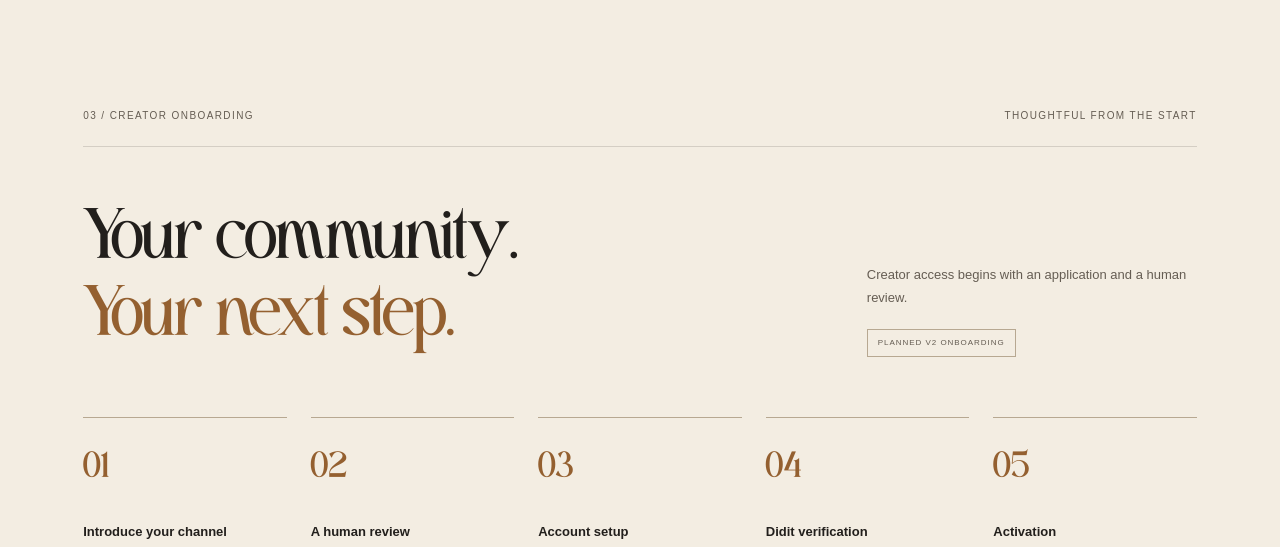
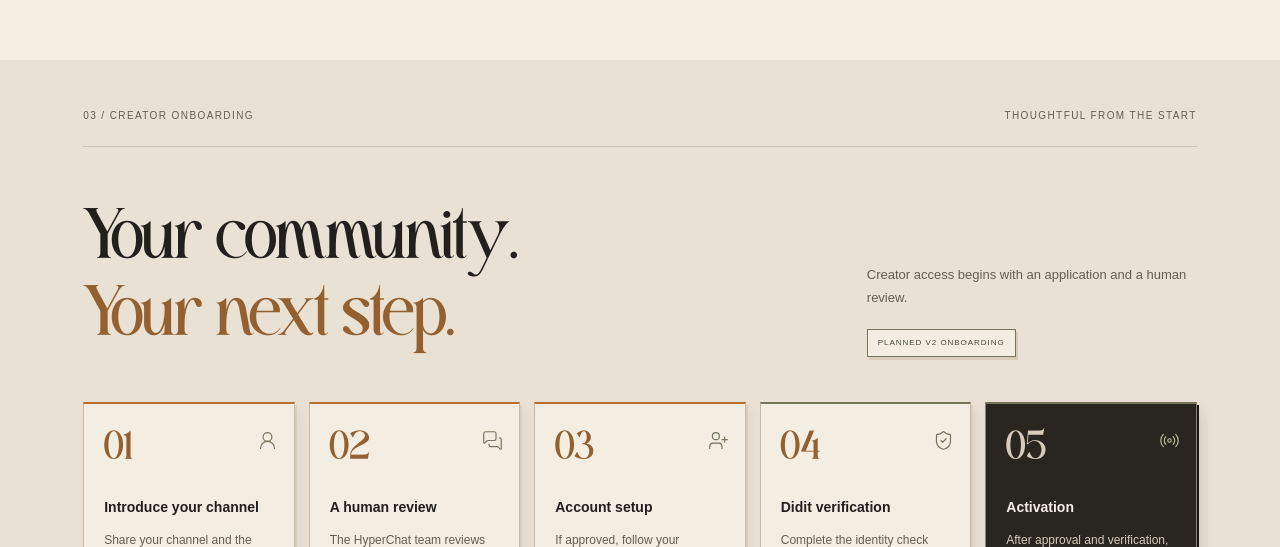
Before and after one commit to Ankit-KK/hyperchat-frontend, a React (Vite) app: page / in a window 1280 px wide. Shown: the part 5705-6252 px from the top of the page. Built offline with nearby package versions, Linux system fonts and the light colour scheme; a web font is replaced by a local one.

Commit message:
Refine homepage onboarding with raised steps and activation hierarchy

```diff
--- a/src/components/CreatorOnboarding.tsx
+++ b/src/components/CreatorOnboarding.tsx
@@ -1,4 +1,6 @@
-import { ArrowUpRight } from "lucide-react";
+import { ArrowUpRight, UserRound, MessagesSquare, UserPlus, ShieldCheck, Radio } from "lucide-react";
+import "./OnboardingDepth.css";
+const stepIcons = [UserRound, MessagesSquare, UserPlus, ShieldCheck, Radio];
 const onboarding = [
   [
     "Introduce your channel",
@@ -29,7 +31,7 @@
 }) {
   return (
     <section
-      className="onboarding section-shell light"
+      className={`onboarding section-shell light ${compact ? "onboarding-depth" : ""}`}
       id="onboarding"
       aria-labelledby="onboarding-title"
     >
@@ -55,13 +57,14 @@
         </div>
       </div>
       <ol className="onboarding-steps">
-        {onboarding.map(([title, copy], i) => (
+        {onboarding.map(([title, copy], i) => { const Icon = stepIcons[i]; return (
           <li key={title} data-reveal>
+            {compact && <Icon className="onboarding-step-icon" size={21} strokeWidth={1.35} aria-hidden="true" />}
             <span className="step-number">0{i + 1}</span>
             <h3>{title}</h3>
             <p>{copy}</p>
           </li>
-        ))}
+        ); })}
       </ol>
       <div className="setup-note">
         <span className="eyebrow">AFTER ACTIVATION</span>
--- /dev/null
+++ b/src/components/OnboardingDepth.css
@@ -0,0 +1,30 @@
+/* A numbered application path, with a distinct destination and setup surface. */
+.onboarding-depth{background:#e9e1d4}
+.onboarding-depth .note-tag{background:#f3ede2;border-color:#74765b;color:#494b39;box-shadow:2px 3px 0 #d7cbb9}
+.onboarding-depth .onboarding-steps{gap:14px;margin-top:44px;align-items:stretch}
+.onboarding-depth .onboarding-steps li{position:relative;background:#f3ede2;border:1px solid #c9bba7;border-top:2px solid #b8702f;padding:24px 20px 26px;box-shadow:2px 3px 0 #c9bba766,5px 8px 12px #221f1c0d;min-width:0}
+.onboarding-depth .onboarding-steps .step-number{font-size:42px;line-height:1;color:#946030;display:block}
+.onboarding-step-icon{position:absolute;right:16px;top:26px;color:#74765b}
+.onboarding-depth .onboarding-steps h3{font-size:14px;line-height:1.4;margin:28px 0 12px}
+.onboarding-depth .onboarding-steps p{font-size:12px;line-height:1.75}
+.onboarding-depth .onboarding-steps li:nth-child(4){border-top-color:#74765b}
+.onboarding-depth .onboarding-steps li:last-child{background:#292620;border-color:#8c847b;border-top-color:#74765b;color:#f3ede2;box-shadow:2px 3px 0 #171614,5px 8px 12px #221f1c1a}
+.onboarding-depth .onboarding-steps li:last-child .step-number{color:#d7cbb9}
+.onboarding-depth .onboarding-steps li:last-child p{color:#d7cbb9}
+.onboarding-depth .onboarding-steps li:last-child .onboarding-step-icon{color:#b6b89b}
+.onboarding-depth .setup-note{padding:26px 28px;background:#ded3c1;border:1px solid #c9bba7;box-shadow:inset 0 1px 0 #fff6;grid-template-columns:.65fr 1.6fr 1fr;gap:28px}
+.onboarding-depth .setup-note>.eyebrow{color:#494b39;border-left:2px solid #74765b;padding-left:12px;line-height:1.7}
+.onboarding-depth .setup-note p{line-height:1.8}.onboarding-depth .availability{color:#574f44}
+@media(max-width:1100px){.onboarding-depth .onboarding-steps{grid-template-columns:repeat(3,minmax(0,1fr));gap:18px}.onboarding-depth .setup-note{grid-template-columns:1fr 2fr}.onboarding-depth .availability{grid-column:2;border-left:0;padding-left:0}}
+@media(max-width:650px){
+ .onboarding-depth .onboarding-steps{grid-template-columns:1fr;gap:13px;margin:30px 0}
+ .onboarding-depth .onboarding-steps li{display:grid;grid-template-columns:36px 1fr;gap:0 16px;padding:20px;border-top-width:1px;border-left:2px solid #b8702f}
+ .onboarding-depth .onboarding-steps li:nth-child(4),.onboarding-depth .onboarding-steps li:last-child{border-left-color:#74765b}
+ .onboarding-depth .onboarding-step-icon{display:none}
+ .onboarding-depth .onboarding-steps .step-number{font-size:29px;grid-row:span 2;padding-top:2px}
+ .onboarding-depth .onboarding-steps h3{margin:0 0 7px;font-size:14px}
+ .onboarding-depth .onboarding-steps p{font-size:12px}
+ .onboarding-depth .setup-note{padding:22px 20px;display:block}
+ .onboarding-depth .setup-note>.eyebrow{display:block;margin-bottom:14px}
+ .onboarding-depth .availability{padding-top:16px;margin-top:16px}
+}
```
Also changed, not shown: 1 other file (tests, documents, lock files or other folders).
